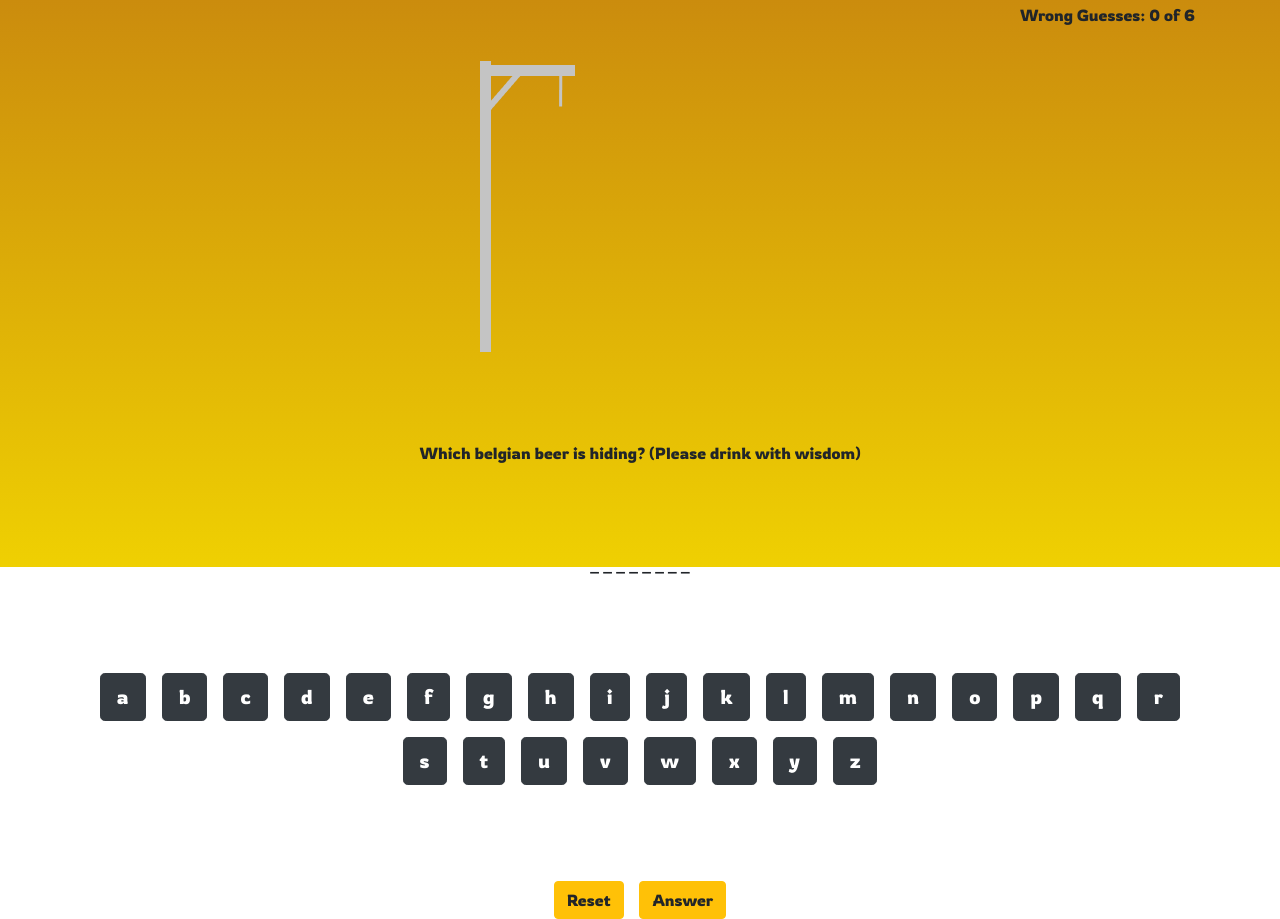
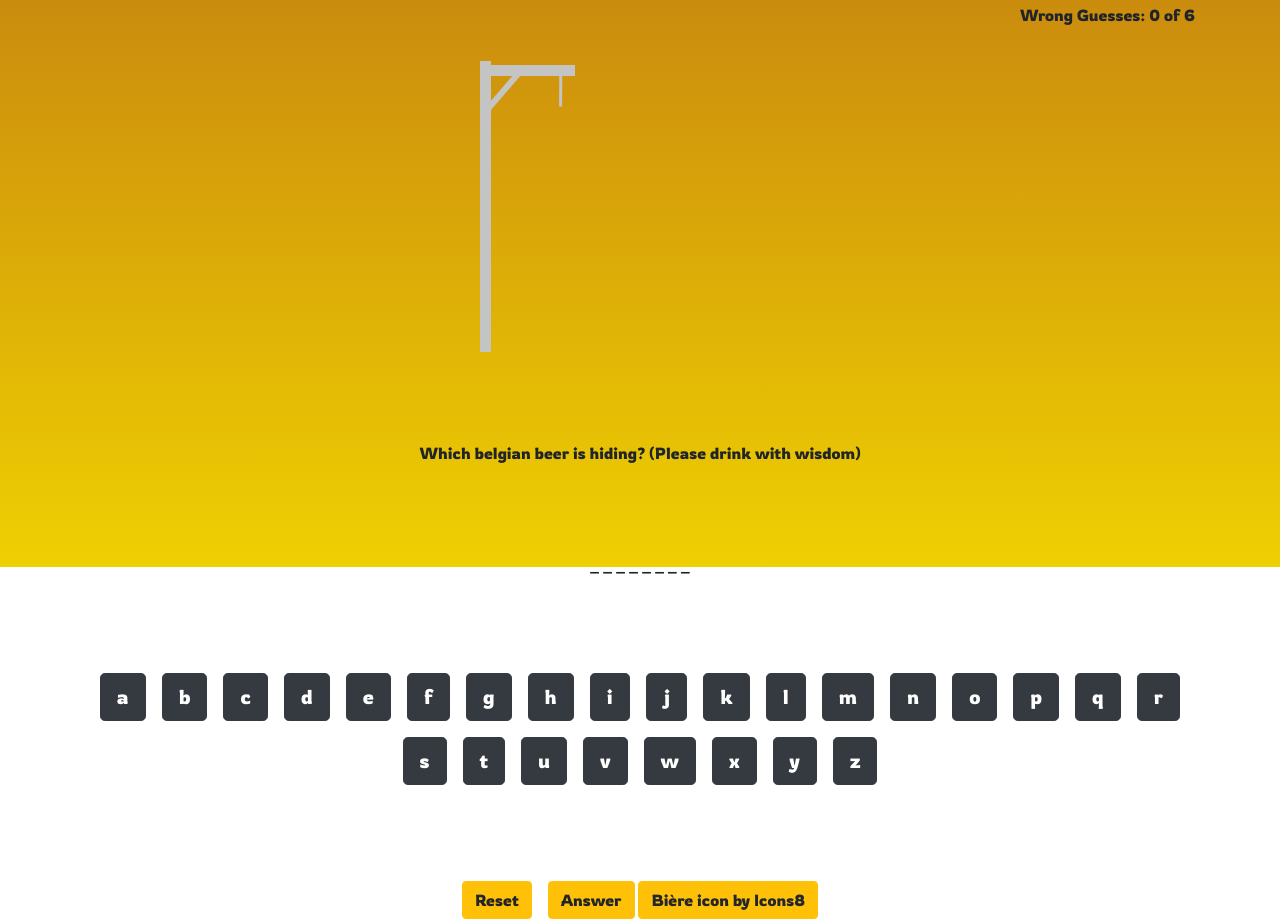
Before and after one commit to jcruz97/Hangman-JS, a plain HTML site: page index.html in a window 1280 px wide. Shown: the part 233-1152 px from the top of the page. Drawn offline with nearby package versions, Linux system fonts and the light colour scheme.

Commit message:
beer link

```diff
--- a/assets/CSS/style.css
+++ b/assets/CSS/style.css
@@ -25,3 +25,7 @@
 .spacing{
     margin-top: 5.5em;
 }
+
+.beer-link{
+    color: #23272B;
+}
--- a/index.html
+++ b/index.html
@@ -30,8 +30,8 @@
       <div class="col spacing">
         <button class="btn btn-warning" style="margin-right: 0.75em;" onClick="reset()">Reset</button>
         <button class="btn btn-warning" onclick="window.location.href='https://www.youtube.com/watch?v=ZXsQAXx_ao0';">Answer</button>
+        <button class="btn btn-warning"><a href="https://icons8.com/icon/97427/bière" class="beer-link">Bière icon by Icons8</a></button>
       </div>
-
     </div>
 
   </div>
```
